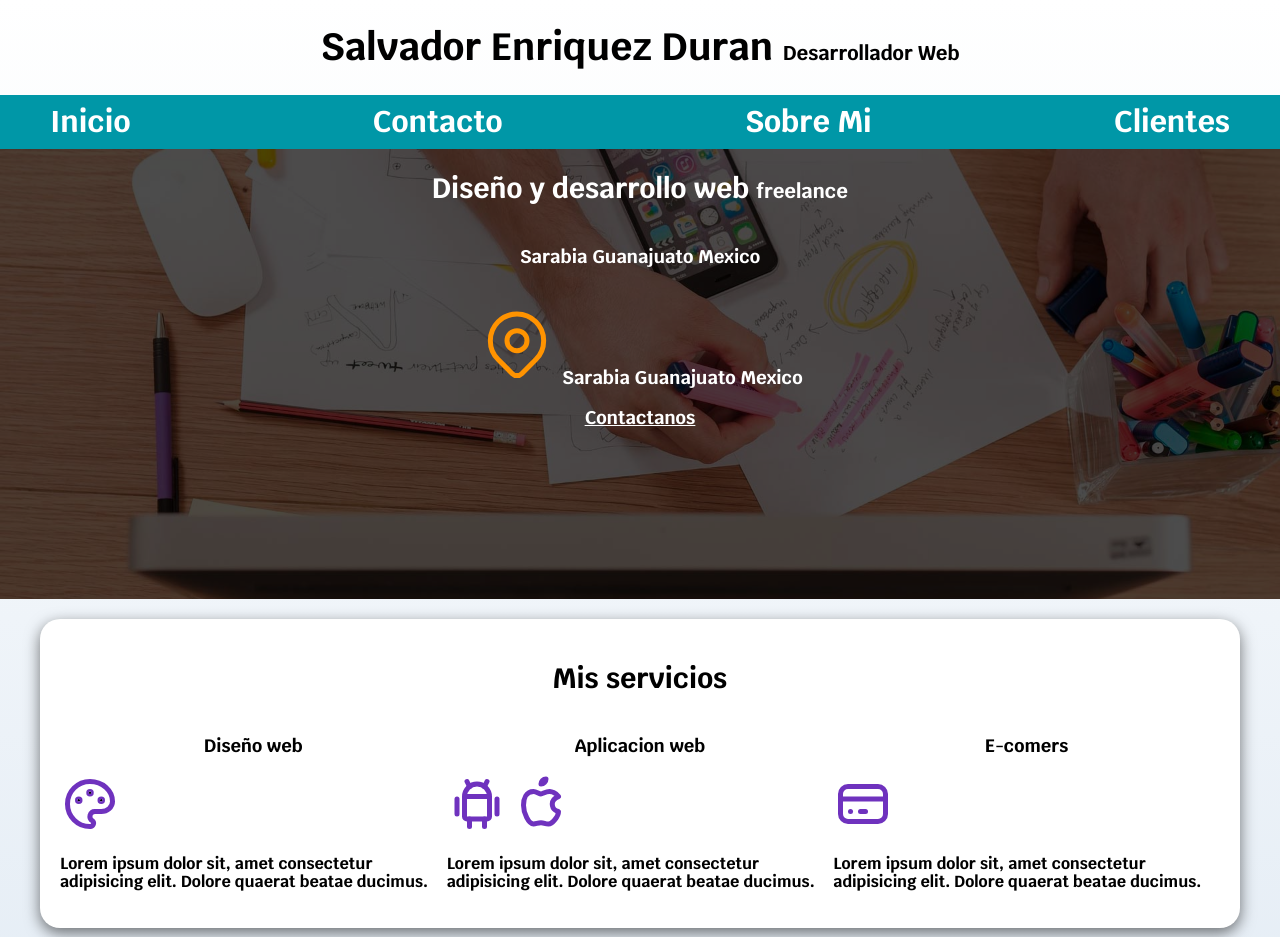
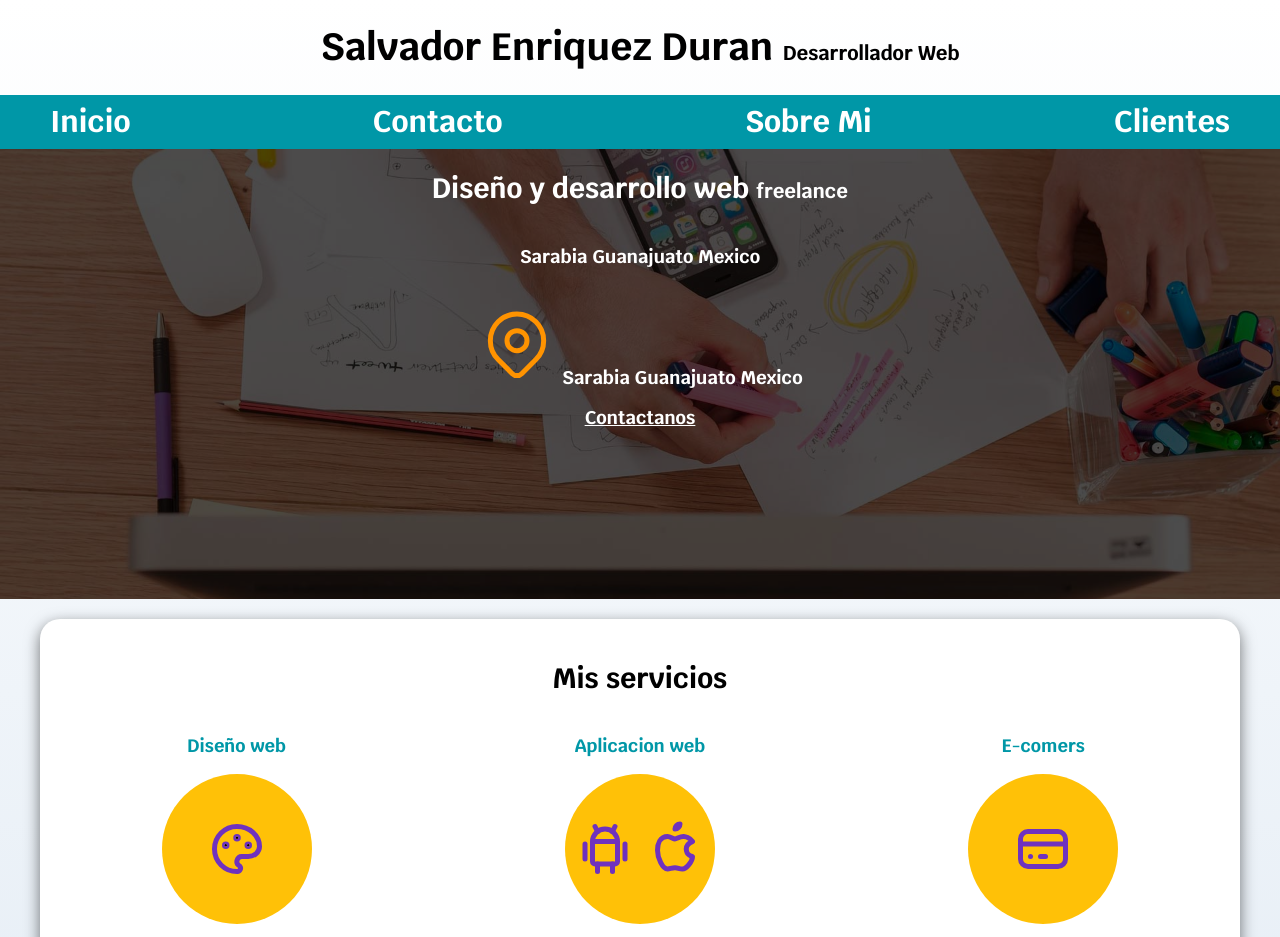
Before and after one commit to SEDKIRITO/freelance, a plain HTML site: page index.html in a window 1280 px wide. Shown: the top 937 px of the page. Drawn offline with Linux system fonts and the light colour scheme.

Commit message:
Acomodo de servicos

```diff
--- a/estilos/estilos.css
+++ b/estilos/estilos.css
@@ -111,5 +111,29 @@ h1,h2,h3{
    .servicios{
      display: grid;
      grid-template-columns: repeat(3, 1fr);
+     column-gap: 5rem;
    }
  }
+ .servicio{
+   display: flex;
+   flex-direction: column;
+   align-items: center;
+ }
+ .servicio h3{
+   color: var(--secundario);
+   font-weight: normal;
+
+ }
+ .servicio p{
+   line-height: 2;
+   text-align: center;
+}
+ .servicio .iconos{
+   height: 15rem;
+   width: 15rem;
+   background-color: var(--primario);
+   border-radius: 50%;
+   display: flex;
+   justify-content: space-evenly;
+   align-items: center;
+ }
--- a/index.html
+++ b/index.html
@@ -1,5 +1,6 @@
 <!DOCTYPE html>
 <html lang="en">
+
 <head>
   <meta charset="UTF-8" />
   <meta http-equiv="X-UA-Compatible" content="IE=edge" />
@@ -11,6 +12,7 @@
   <link rel="stylesheet" href="estilos/estilos.css" />
   <title>Free</title>
 </head>
+
 <body>
   <header>
     <h1 class="titulo">Salvador Enriquez Duran <span>Desarrollador Web</span></h1>
@@ -31,8 +33,10 @@
 
       <p>Sarabia Guanajuato Mexico</p>
       <p>
-        <svg xmlns="http://www.w3.org/2000/svg" class="icon icon-tabler icon-tabler-map-pin" width="80" height="80" viewBox="0 0 24 24" stroke-width="1.5" stroke="#ff9300" fill="none" stroke-linecap="round" stroke-linejoin="round">
-          <path stroke="none" d="M0 0h24v24H0z" fill="none"/>
+        <svg xmlns="http://www.w3.org/2000/svg" class="icon icon-tabler icon-tabler-map-pin" width="80" height="80"
+          viewBox="0 0 24 24" stroke-width="1.5" stroke="#ff9300" fill="none" stroke-linecap="round"
+          stroke-linejoin="round">
+          <path stroke="none" d="M0 0h24v24H0z" fill="none" />
           <circle cx="12" cy="11" r="3" />
           <path d="M17.657 16.657l-4.243 4.243a2 2 0 0 1 -2.827 0l-4.244 -4.243a8 8 0 1 1 11.314 0z" />
         </svg>
@@ -43,19 +47,23 @@
     </div>
   </section>
 
-    <main class="contenedor sombra" >
+  <main class="contenedor sombra">
     <h2>Mis servicios</h2>
     <div class="servicios">
-      <section>
+      <section class="servicio">
         <h3>Diseño web</h3>
-
-        <svg xmlns="http://www.w3.org/2000/svg" class="icon icon-tabler icon-tabler-palette" width="60" height="60" viewBox="0 0 24 24" stroke-width="2" stroke="#6f32be" fill="none" stroke-linecap="round" stroke-linejoin="round">
-          <path stroke="none" d="M0 0h24v24H0z" fill="none"/>
-          <path d="M12 21a9 9 0 1 1 0 -18a9 8 0 0 1 9 8a4.5 4 0 0 1 -4.5 4h-2.5a2 2 0 0 0 -1 3.75a1.3 1.3 0 0 1 -1 2.25" />
+        <div class="iconos">
+          <svg xmlns="http://www.w3.org/2000/svg" class="icon icon-tabler icon-tabler-palette" width="60" height="60"
+            viewBox="0 0 24 24" stroke-width="2" stroke="#6f32be" fill="none" stroke-linecap="round"
+            stroke-linejoin="round">
+            <path stroke="none" d="M0 0h24v24H0z" fill="none" />
+            <path
+              d="M12 21a9 9 0 1 1 0 -18a9 8 0 0 1 9 8a4.5 4 0 0 1 -4.5 4h-2.5a2 2 0 0 0 -1 3.75a1.3 1.3 0 0 1 -1 2.25" />
             <circle cx="7.5" cy="10.5" r=".5" fill="currentColor" />
             <circle cx="12" cy="7.5" r=".5" fill="currentColor" />
             <circle cx="16.5" cy="10.5" r=".5" fill="currentColor" />
           </svg>
+        </div><!--iconos-->
 
         <p>
           Lorem ipsum dolor sit, amet consectetur adipisicing elit. Dolore
@@ -63,11 +71,13 @@
         </p>
       </section>
 
-      <section>
+      <section class="servicio">
         <h3>Aplicacion web</h3>
-
-        <svg xmlns="http://www.w3.org/2000/svg" class="icon icon-tabler icon-tabler-brand-android" width="60" height="60" viewBox="0 0 24 24" stroke-width="2" stroke="#6f32be" fill="none" stroke-linecap="round" stroke-linejoin="round">
-          <path stroke="none" d="M0 0h24v24H0z" fill="none"/>
+        <div class="iconos">
+          <svg xmlns="http://www.w3.org/2000/svg" class="icon icon-tabler icon-tabler-brand-android" width="60"
+            height="60" viewBox="0 0 24 24" stroke-width="2" stroke="#6f32be" fill="none" stroke-linecap="round"
+            stroke-linejoin="round">
+            <path stroke="none" d="M0 0h24v24H0z" fill="none" />
             <line x1="4" y1="10" x2="4" y2="16" />
             <line x1="20" y1="10" x2="20" y2="16" />
             <path d="M7 9h10v8a1 1 0 0 1 -1 1h-8a1 1 0 0 1 -1 -1v-8a5 5 0 0 1 10 0" />
@@ -77,11 +87,16 @@
             <line x1="15" y1="18" x2="15" y2="21" />
           </svg>
 
-        <svg xmlns="http://www.w3.org/2000/svg" class="icon icon-tabler icon-tabler-brand-apple" width="60" height="60" viewBox="0 0 24 24" stroke-width="2" stroke="#6f32be" fill="none" stroke-linecap="round" stroke-linejoin="round">
-          <path stroke="none" d="M0 0h24v24H0z" fill="none"/>
-          <path d="M9 7c-3 0 -4 3 -4 5.5c0 3 2 7.5 4 7.5c1.088 -.046 1.679 -.5 3 -.5c1.312 0 1.5 .5 3 .5s4 -3 4 -5c-.028 -.01 -2.472 -.403 -2.5 -3c-.019 -2.17 2.416 -2.954 2.5 -3c-1.023 -1.492 -2.951 -1.963 -3.5 -2c-1.433 -.111 -2.83 1 -3.5 1c-.68 0 -1.9 -1 -3 -1z" />
+
+          <svg xmlns="http://www.w3.org/2000/svg" class="icon icon-tabler icon-tabler-brand-apple" width="60"
+            height="60" viewBox="0 0 24 24" stroke-width="2" stroke="#6f32be" fill="none" stroke-linecap="round"
+            stroke-linejoin="round">
+            <path stroke="none" d="M0 0h24v24H0z" fill="none" />
+            <path
+              d="M9 7c-3 0 -4 3 -4 5.5c0 3 2 7.5 4 7.5c1.088 -.046 1.679 -.5 3 -.5c1.312 0 1.5 .5 3 .5s4 -3 4 -5c-.028 -.01 -2.472 -.403 -2.5 -3c-.019 -2.17 2.416 -2.954 2.5 -3c-1.023 -1.492 -2.951 -1.963 -3.5 -2c-1.433 -.111 -2.83 1 -3.5 1c-.68 0 -1.9 -1 -3 -1z" />
             <path d="M12 4a2 2 0 0 0 2 -2a2 2 0 0 0 -2 2" />
           </svg>
+        </div><!--iconos-->
 
         <p>
           Lorem ipsum dolor sit, amet consectetur adipisicing elit. Dolore
@@ -89,16 +104,20 @@
         </p>
       </section>
 
-      <section>
+      <section class="servicio">
         <h3>E-comers</h3>
 
-        <svg xmlns="http://www.w3.org/2000/svg" class="icon icon-tabler icon-tabler-credit-card" width="60" height="60" viewBox="0 0 24 24" stroke-width="2" stroke="#6f32be" fill="none" stroke-linecap="round" stroke-linejoin="round">
-          <path stroke="none" d="M0 0h24v24H0z" fill="none"/>
+        <div class="iconos">
+          <svg xmlns="http://www.w3.org/2000/svg" class="icon icon-tabler icon-tabler-credit-card" width="60"
+            height="60" viewBox="0 0 24 24" stroke-width="2" stroke="#6f32be" fill="none" stroke-linecap="round"
+            stroke-linejoin="round">
+            <path stroke="none" d="M0 0h24v24H0z" fill="none" />
             <rect x="3" y="5" width="18" height="14" rx="3" />
             <line x1="3" y1="10" x2="21" y2="10" />
             <line x1="7" y1="15" x2="7.01" y2="15" />
             <line x1="11" y1="15" x2="13" y2="15" />
           </svg>
+        </div><!--icono-->
 
         <p>
           Lorem ipsum dolor sit, amet consectetur adipisicing elit. Dolore
@@ -114,7 +133,7 @@
   <section>
     <h2> Contacto</h2>
     <form method="get">
-            <fieldset >
+      <fieldset>
         <legend>Contactame</legend>
         <div>
           <label>Nombre</label>
@@ -122,18 +141,18 @@
         </div>
 
         <div>
-              <label >Telefono</label>
+          <label>Telefono</label>
           <input type="tel" placeholder="Tu numero" />
         </div>
 
         <div>
-              <label >Correo</label>
+          <label>Correo</label>
           <input type="email" placeholder="Tu correo">
         </div>
 
         <div>
           <label>Mensaje</label>
-              <textarea >Danos tu opinion</textarea>
+          <textarea>Danos tu opinion</textarea>
         </div>
 
         <div>
```
Lines whose indentation alone changed are shown as unchanged.
